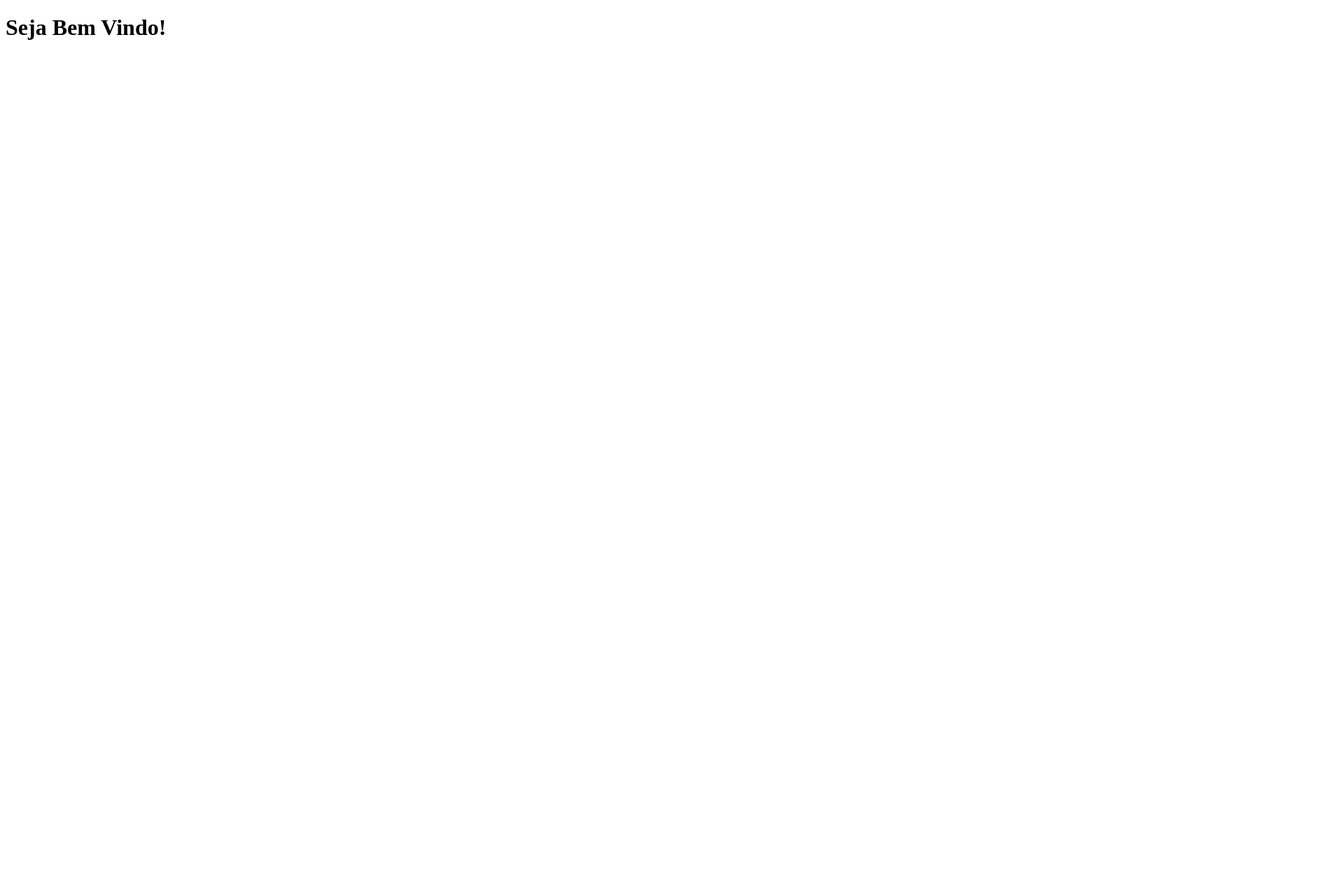
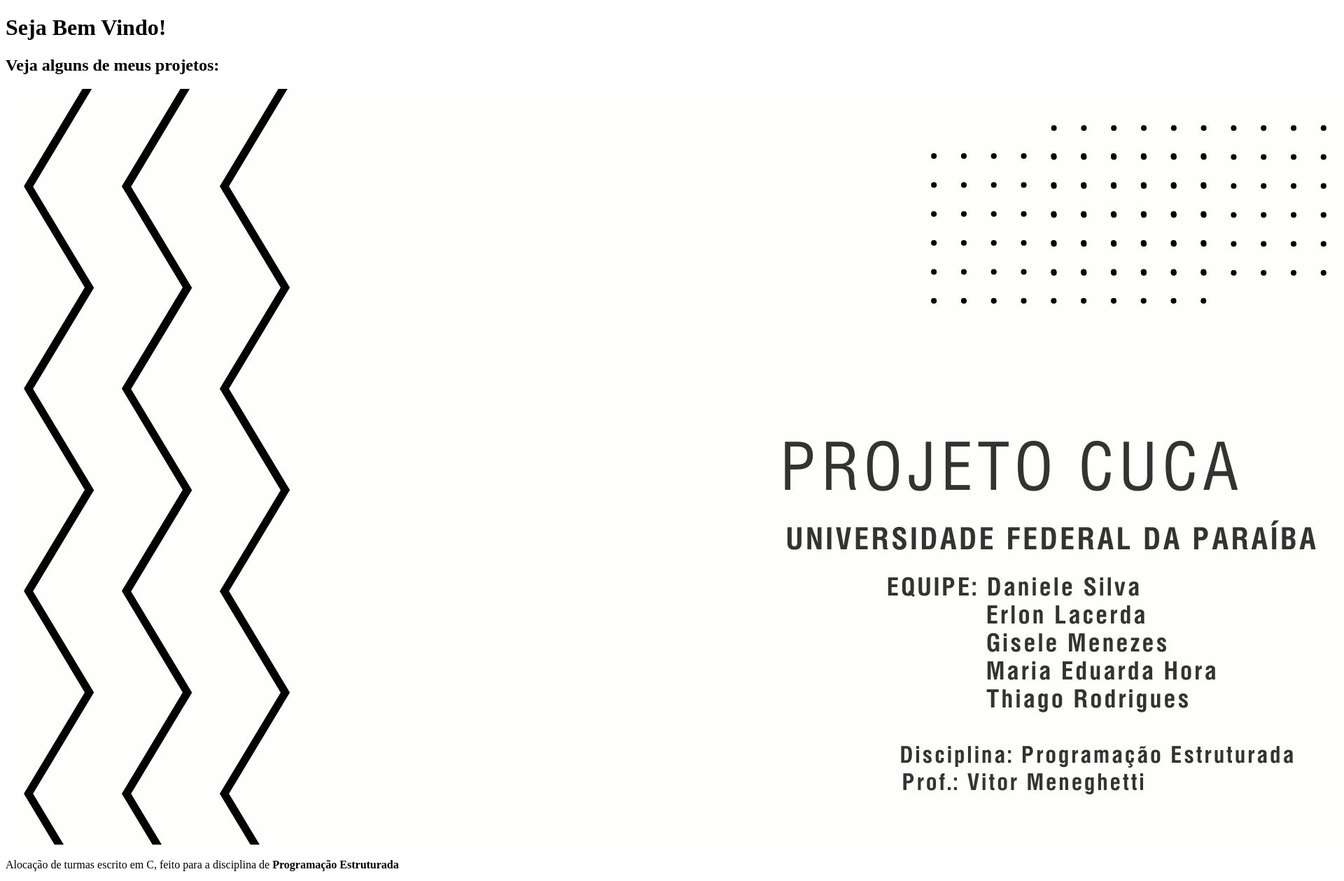
Before and after one commit to erlonL/erlonL.github.io, a plain HTML site: page index.html in a window 1280 px wide. Shown: the top 1259 px of the page at 70% size, 1920 px wide, since content can reach past the window. Before the commit the page ends 800 px from the top, so only its background shows below. Drawn offline with Linux system fonts and the light colour scheme.

Commit message:
update capas

```diff
--- a/index.html
+++ b/index.html
@@ -7,6 +7,15 @@
 </head>
 <body>
     <h1>Seja Bem Vindo!</h1>
+    <h2>Veja alguns de meus projetos: </h2>
+
+    <img src="media/capa-cuca-full.jpg" alt="Projeto CUCA">
+    <p>Alocação de turmas escrito em C, feito para a disciplina de <b>Programação Estruturada</b></p>
+
+    <img src="media/capa-heartdisease.png" alt="Projeto ICD">
+    <p>Projeto ICD ou Heart Disease Key Indicators é um projeto de análise de dados para a disciplina de <b>Introdução à Ciência de Dados</b></p>
+
+
 
 </body>
 </html>
```
Also changed, not shown: media/capa-cuca-full.jpg (added), media/capa-heartdisease.png (added).
